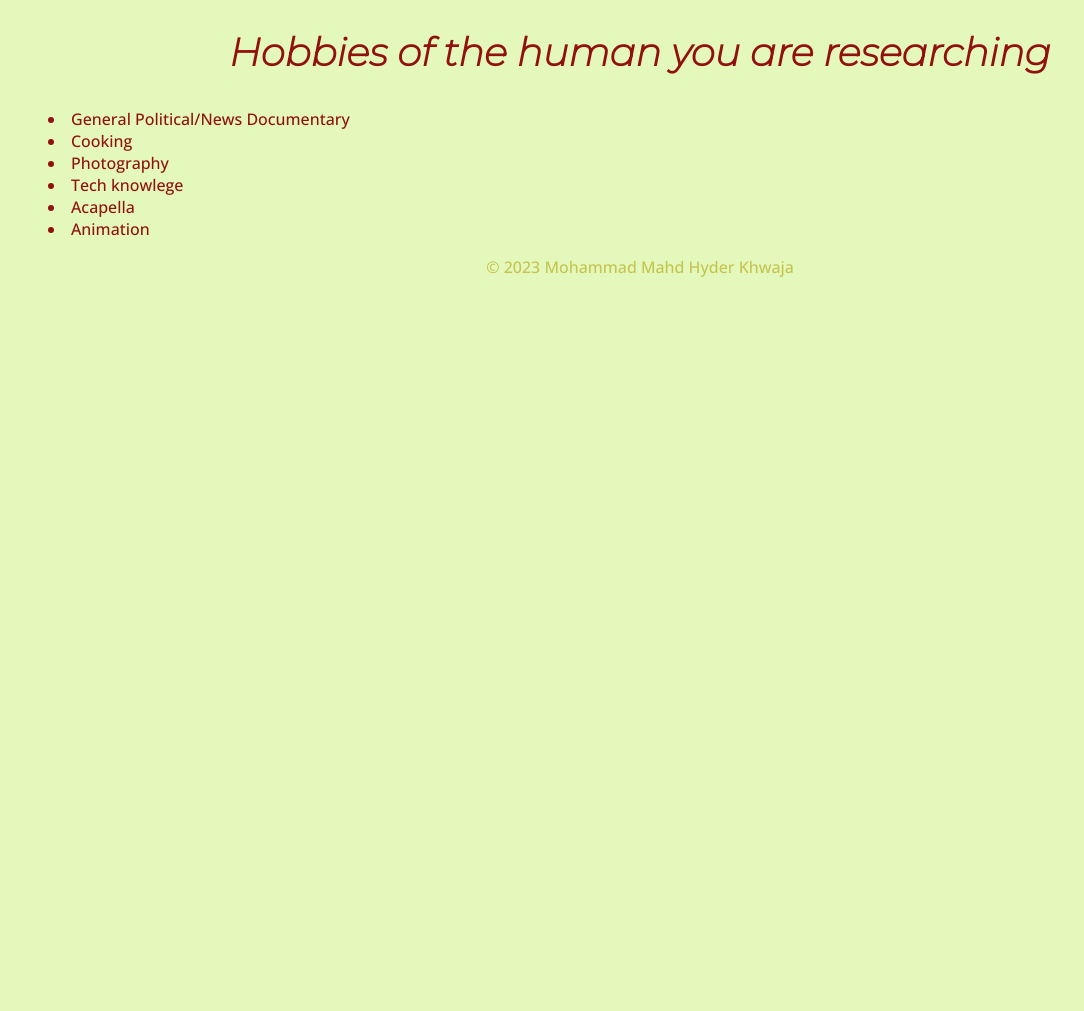
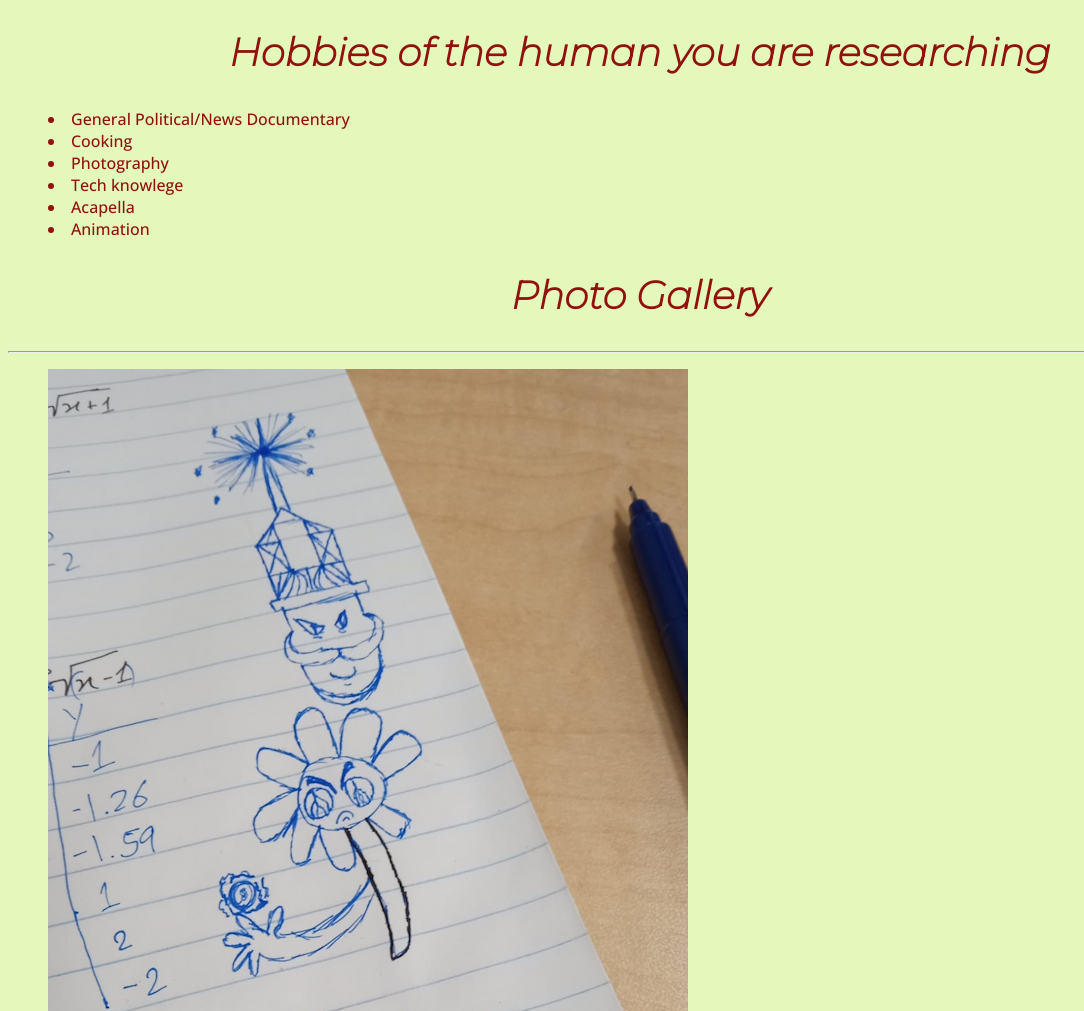
Before and after one commit to RVCC-IDMX/about-me-MHD2004, a plain HTML site: page index.html in a window 1280 px wide. Shown: the part 1611-2622 px from the top of the page, without its empty margins (0-1084 px from the left). Before the commit the page ends 1897 px from the top, so only its background shows below. Drawn offline with nearby package versions, Linux system fonts and the light colour scheme.

Commit message:
Adding Images

```diff
--- a/index.html
+++ b/index.html
@@ -1,5 +1,6 @@
 <!DOCTYPE html>
 <html lang="en">
+
 <head>
     <meta charset="UTF-8">
     <meta http-equiv="X-UA-Compatible" content="IE=edge">
@@ -8,10 +9,12 @@
 
     <link rel="preconnect" href="https://fonts.googleapis.com">
     <link rel="preconnect" href="https://fonts.gstatic.com" crossorigin>
-    <link href="https://fonts.googleapis.com/css2?family=Montserrat:ital,wght@1,200&family=Open+Sans:wght@500&display=swap" rel="stylesheet">
+    <link
+        href="https://fonts.googleapis.com/css2?family=Montserrat:ital,wght@1,200&family=Open+Sans:wght@500&display=swap"
+        rel="stylesheet">
 
-<link href="css/style.css" rel="stylesheet"
-</head>
+    <link href="css/style.css" rel="stylesheet" </head>
+
 <body>
 
 
@@ -52,7 +55,7 @@
             <!--Personal section : my personal detials -->
 
             <h3>I want to eat...</h3>
-<ol type ="i">
+            <ol type="i">
                 <li> an apple </li>
                 <li> an orange </li>
                 <li> a pear </li>
@@ -73,7 +76,8 @@
 
             <H3>Something to reflect about</H3>
 
-<p>A message that I want you to think about: Think about why you are here and your purpose. Do not beleive that you are made for nothing but rather find your motive and be the best at it</p>
+            <p>A message that I want you to think about: Think about why you are here and your purpose. Do not beleive
+                that you are made for nothing but rather find your motive and be the best at it</p>
 
             <h3>My likes</h3>
 
@@ -103,6 +107,24 @@
 
             </section>
 
+            <section id="gallery">
+
+                <h2>Photo Gallery</h2>
+                <hr>
+
+                <figure>
+
+                    <img src="img/art -640w.jpg" alt="Simple Doodling art on a notebook"> <figcaption>3 Doodles on a notebook</figcaption>
+
+
+                </figure>
+
+
+
+
+
+            </section>
+
 
     </main>
 
@@ -120,4 +142,5 @@
 
 
 </body>
+
 </html>
```
Lines whose indentation alone changed are shown as unchanged.
